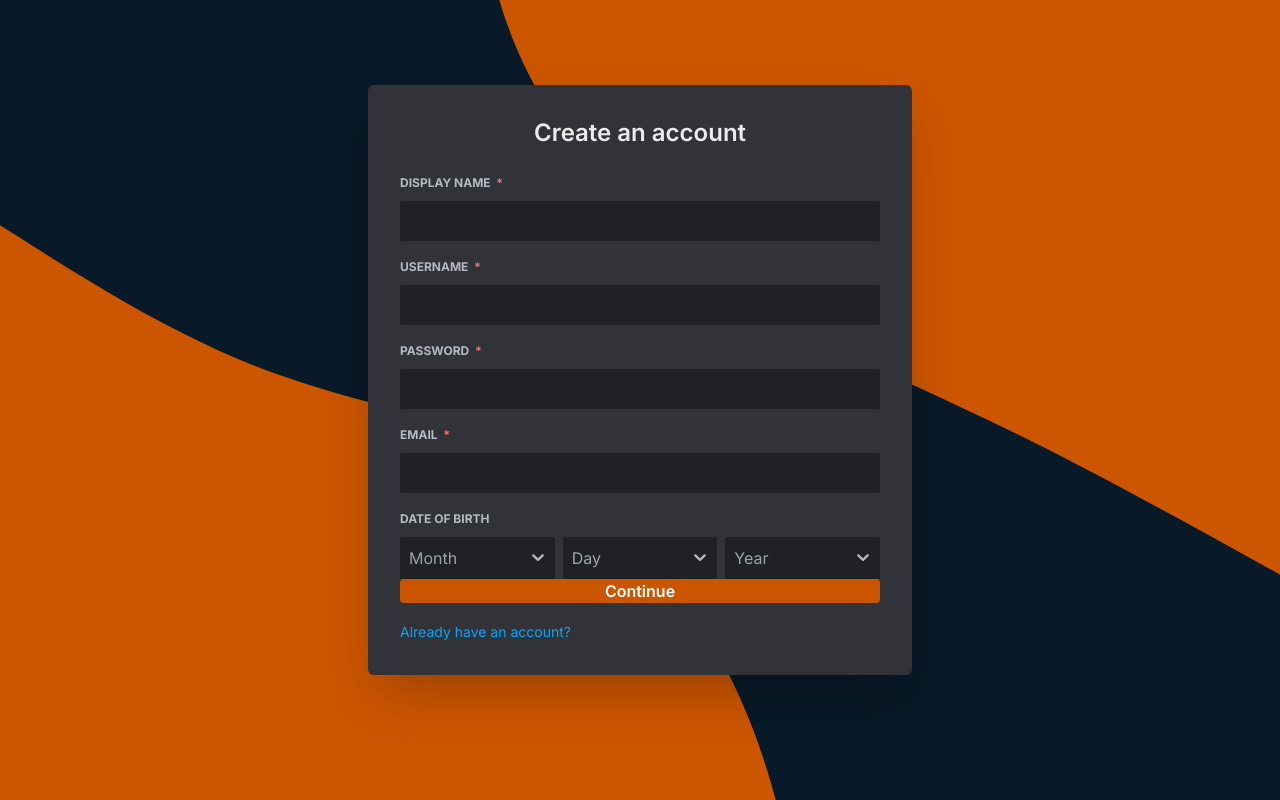
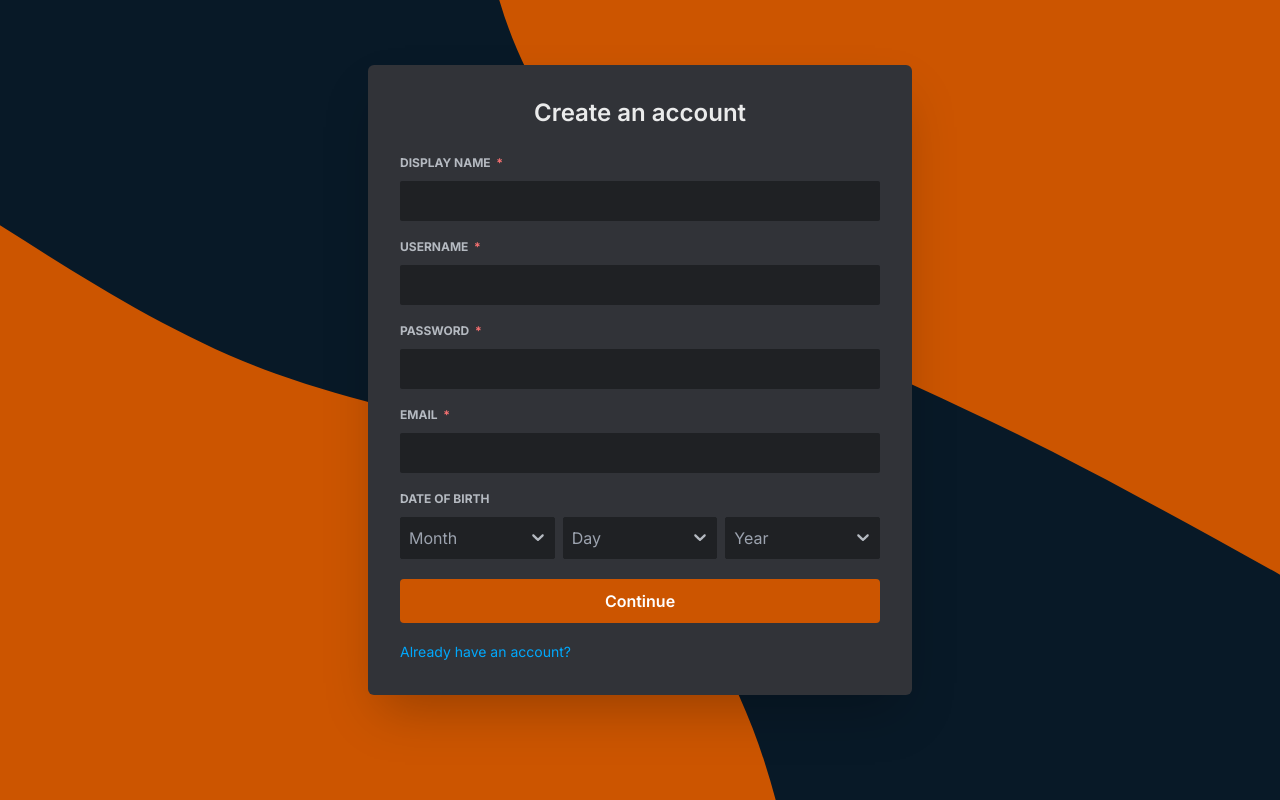
Before and after one commit to azeddine-hmd/chichat, a Next.js app in the folder frontend/: page /register in a window 1280 px wide. Built offline with nearby package versions, Linux system fonts and the light colour scheme.

Commit message:
fix bug: PrimaryDotLoadingButton hight and margin lost

```diff
--- a/frontend/app/(auth)/login/page.tsx
+++ b/frontend/app/(auth)/login/page.tsx
@@ -72,7 +72,7 @@ export default function Login() {
                 password: "",
               }}
               validationSchema={loginSchema}
-              onSubmit={() => { }}
+              onSubmit={() => {}}
               validateOnMount={true}
             >
               {({ values, errors, handleChange, handleSubmit, isValid }) => (
@@ -115,7 +115,7 @@ export default function Login() {
                   </div>
 
                   <PrimaryDotLoadingButton
-                    className="w-full animate-none focus:outline focus:outline-4 focus:outline-offset-2 focus:outline-cyan-500"
+                    className="mt-5 h-[44px] w-full animate-none focus:outline focus:outline-4 focus:outline-offset-2 focus:outline-cyan-500"
                     type="submit"
                     onButtonClicked={(_, setLoadingState) =>
                       isValid && onSubmit(values, setLoadingState)
@@ -123,8 +123,7 @@ export default function Login() {
                   >
                     Login
                   </PrimaryDotLoadingButton>
-                  {
-                  }
+                  {}
                 </form>
               )}
             </Formik>
--- a/frontend/app/(auth)/register/page.tsx
+++ b/frontend/app/(auth)/register/page.tsx
@@ -126,7 +126,14 @@ export default function Register() {
               onSubmit={() => {}}
               validateOnMount={true}
             >
-              {({ values, setFieldValue, errors, handleChange, handleSubmit, isValid }) => (
+              {({
+                values,
+                setFieldValue,
+                errors,
+                handleChange,
+                handleSubmit,
+                isValid,
+              }) => (
                 <form onSubmit={handleSubmit} className="h-full w-full">
                   <FormField
                     name="displayName"
@@ -189,14 +196,12 @@ export default function Register() {
                     />
                   </div>
                   <PrimaryDotLoadingButton
-                    className="w-full"
+                    className="mt-5 h-[44px] w-full"
                     type="submit"
                     onButtonClicked={(_, setLoadingState) => {
-                      if (isValid)
-                        onSubmit(values, setLoadingState)
-                      else
-                        console.error(errors);
-                        console.log(`values: ${JSON.stringify(values)}`);
+                      if (isValid) onSubmit(values, setLoadingState);
+                      else console.error(errors);
+                      console.log(`values: ${JSON.stringify(values)}`);
                     }}
                   >
                     Continue
@@ -205,7 +210,10 @@ export default function Register() {
               )}
             </Formik>
             <div className="mt-4">
-              <Link href="/login" className="text-sm text-link cursor-pointer hover:underline ">
+              <Link
+                href="/login"
+                className="cursor-pointer text-sm text-link hover:underline "
+              >
                 Already have an account?
               </Link>
             </div>
--- a/frontend/components/molecules/primary-dot-loading-button.tsx
+++ b/frontend/components/molecules/primary-dot-loading-button.tsx
@@ -29,7 +29,7 @@ export default function PrimaryDotLoadingButton({
     <PrimaryButton
       className={twMerge(
         "text-md flex items-center justify-center bg-primary font-semibold text-white transition-all duration-300 ease-in-out hover:bg-primary/80 hover:transition-all hover:duration-300 active:bg-primary/60 disabled:bg-primary/30 disabled:text-white/30 disabled:cursor-not-allowed",
-        className /* mt-5 h-[44px] */
+        className
       )}
       onClick={continueOnClick}
       {...restProps}
```
